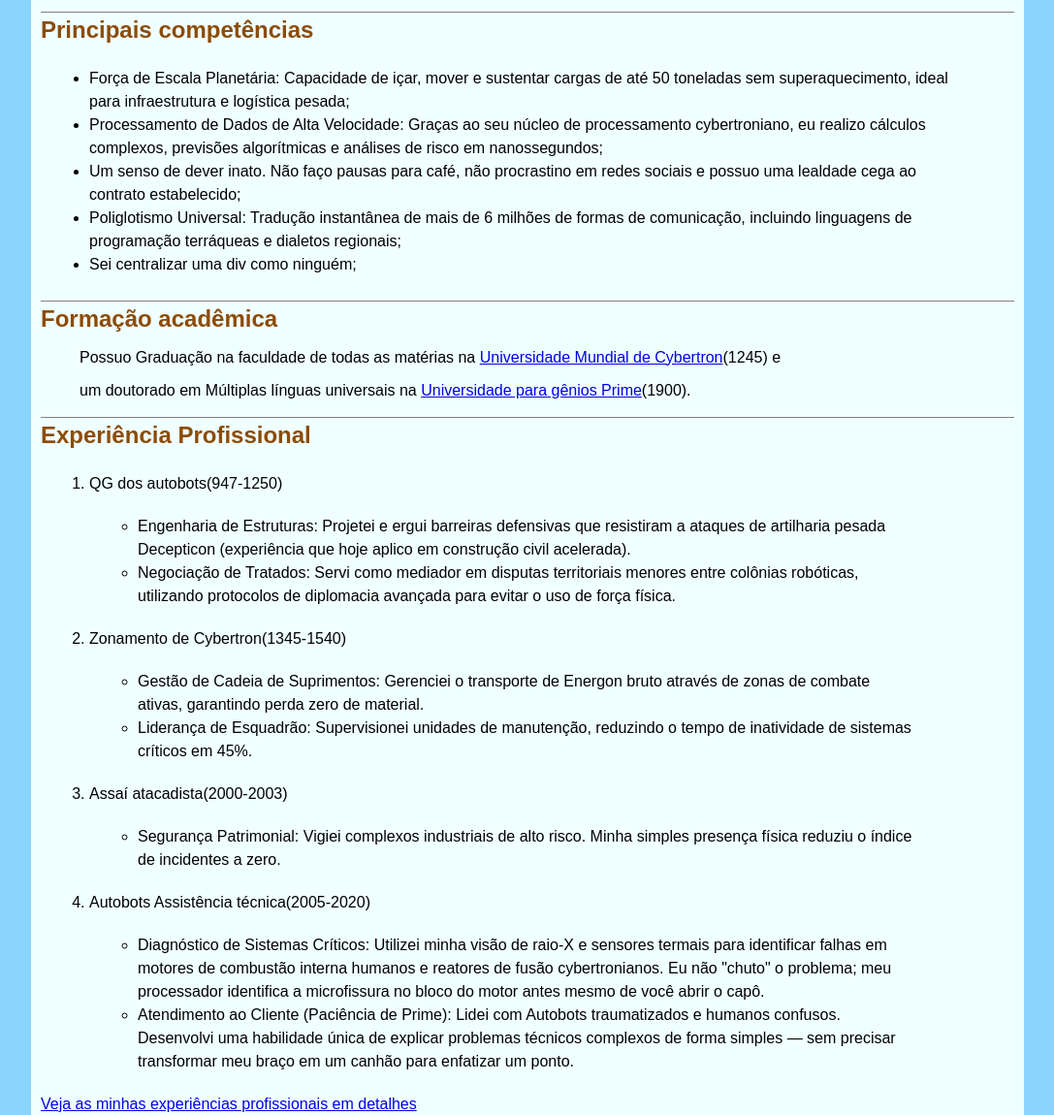
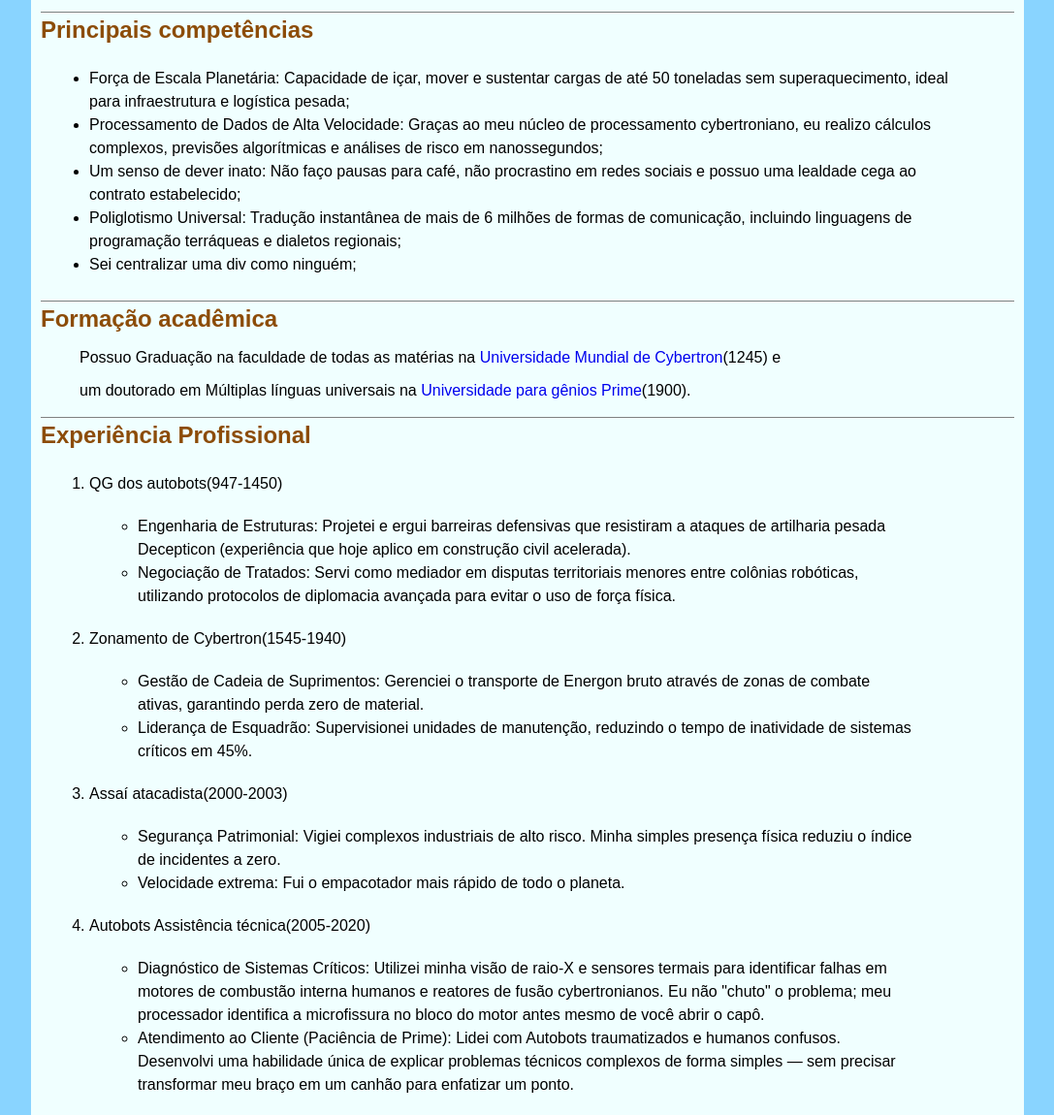
Before and after one commit to HenryyKaio/Trabalho-Curriculo-Inferrujavel, a plain HTML site: page index.html in a window 1280 px wide. Shown: the part 925-2075 px from the top of the page at 97% size, without its empty margins (96-1183 px from the left). Drawn offline with nearby package versions, Linux system fonts and the light colour scheme; a web font is replaced by a local one.

Commit message:
Revisão dos textos

```diff
--- a/index.html
+++ b/index.html
@@ -41,6 +41,10 @@
             margin: 10px 10px;
             text-indent: 30px;
 
+        }
+
+        a {
+            text-decoration:none;
         }
 
         main {
@@ -280,7 +284,7 @@
         <section id="perfil">
             <h2>Perfil</h2>
             <p>Eu sou Jeffertron Prime, e embora eu carregue o nome e o DNA da linhagem de liderança de Cybertron como
-                primo direto de Optimus Prime, decidi que meu tempo nos campos de batalha chegou ao fim. Após éons
+                primo de 5º grau de Optimus Prime, decidi que meu tempo nos campos de batalha chegou ao fim. Após éons
                 presenciando o desgaste entre Autobots e Decepticons, escolhi depositar minhas armas e buscar um
                 propósito mais construtivo aqui na Terra. Não sou apenas um chassi de liga metálica ultra-resistente;
                 sou um sobrevivente cansado da destruição que agora oferece sua força e precisão milenar para edificar,
@@ -300,9 +304,9 @@
             <ul>
                 <li>Força de Escala Planetária: Capacidade de içar, mover e sustentar cargas de até 50 toneladas sem
                     superaquecimento, ideal para infraestrutura e logística pesada;</li>
-                <li>Processamento de Dados de Alta Velocidade: Graças ao seu núcleo de processamento cybertroniano, eu
+                <li>Processamento de Dados de Alta Velocidade: Graças ao meu núcleo de processamento cybertroniano, eu
                     realizo cálculos complexos, previsões algorítmicas e análises de risco em nanossegundos;</li>
-                <li>Um senso de dever inato. Não faço pausas para café, não procrastino em redes sociais e possuo uma
+                <li>Um senso de dever inato: Não faço pausas para café, não procrastino em redes sociais e possuo uma
                     lealdade cega ao contrato estabelecido;</li>
                 <li>Poliglotismo Universal: Tradução instantânea de mais de 6 milhões de formas de comunicação,
                     incluindo linguagens de programação terráqueas e dialetos regionais;</li>
@@ -322,7 +326,7 @@
         <section id="experiencia">
             <h2>Experiência Profissional</h2>
             <ol>
-                <li>QG dos autobots(947-1250)
+                <li>QG dos autobots(947-1450)
                     <ul>
                         <li>Engenharia de Estruturas: Projetei e ergui barreiras defensivas que resistiram a ataques de
                             artilharia pesada Decepticon (experiência que hoje aplico em construção civil acelerada).
@@ -332,7 +336,7 @@
                         </li>
                     </ul>
                 </li>
-                <li>Zonamento de Cybertron(1345-1540)
+                <li>Zonamento de Cybertron(1545-1940)
                     <ul>
                         <li>Gestão de Cadeia de Suprimentos: Gerenciei o transporte de Energon bruto através de zonas de
                             combate ativas, garantindo perda zero de material.</li>
@@ -344,6 +348,7 @@
                     <ul>
                         <li>Segurança Patrimonial: Vigiei complexos industriais de alto risco. Minha simples presença
                             física reduziu o índice de incidentes a zero.</li>
+                        <li>Velocidade extrema: Fui o empacotador mais rápido de todo o planeta.</li>
                     </ul>
                 </li>
                 <li>Autobots Assistência técnica(2005-2020)
```
